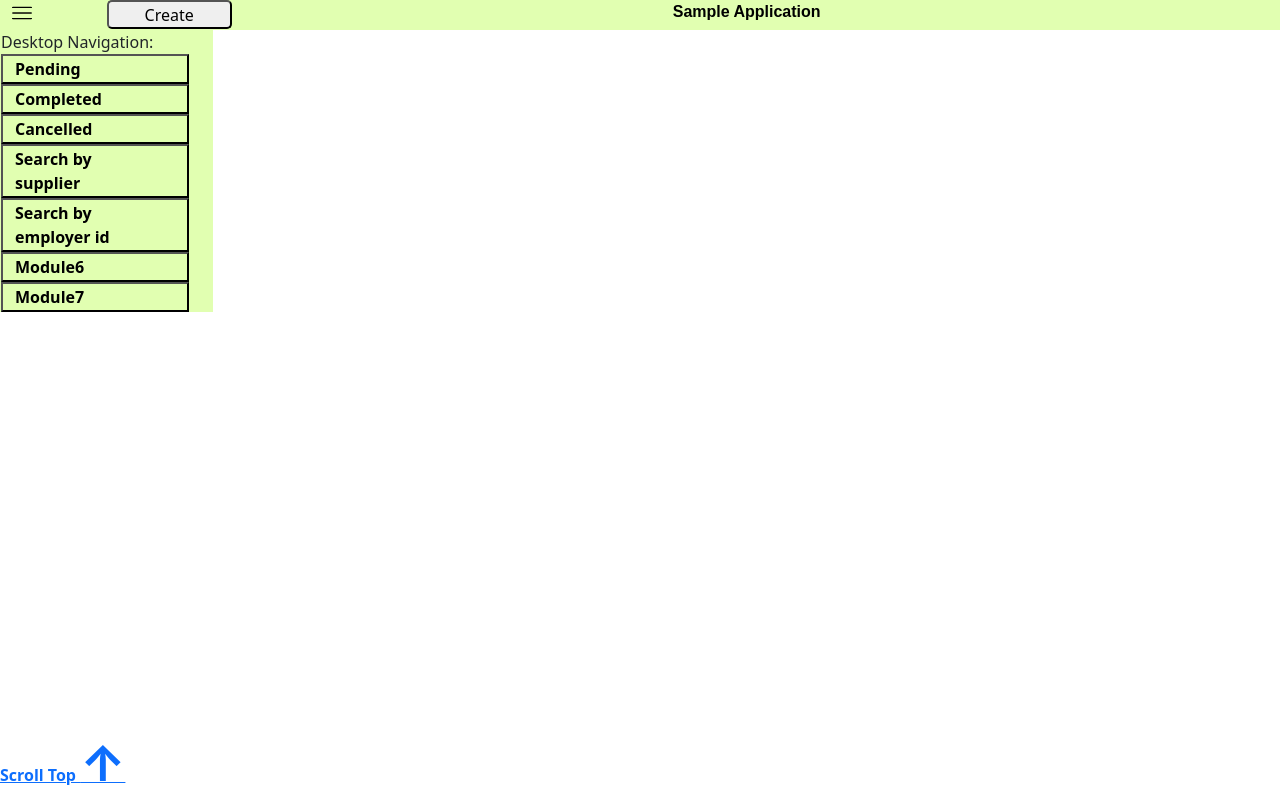
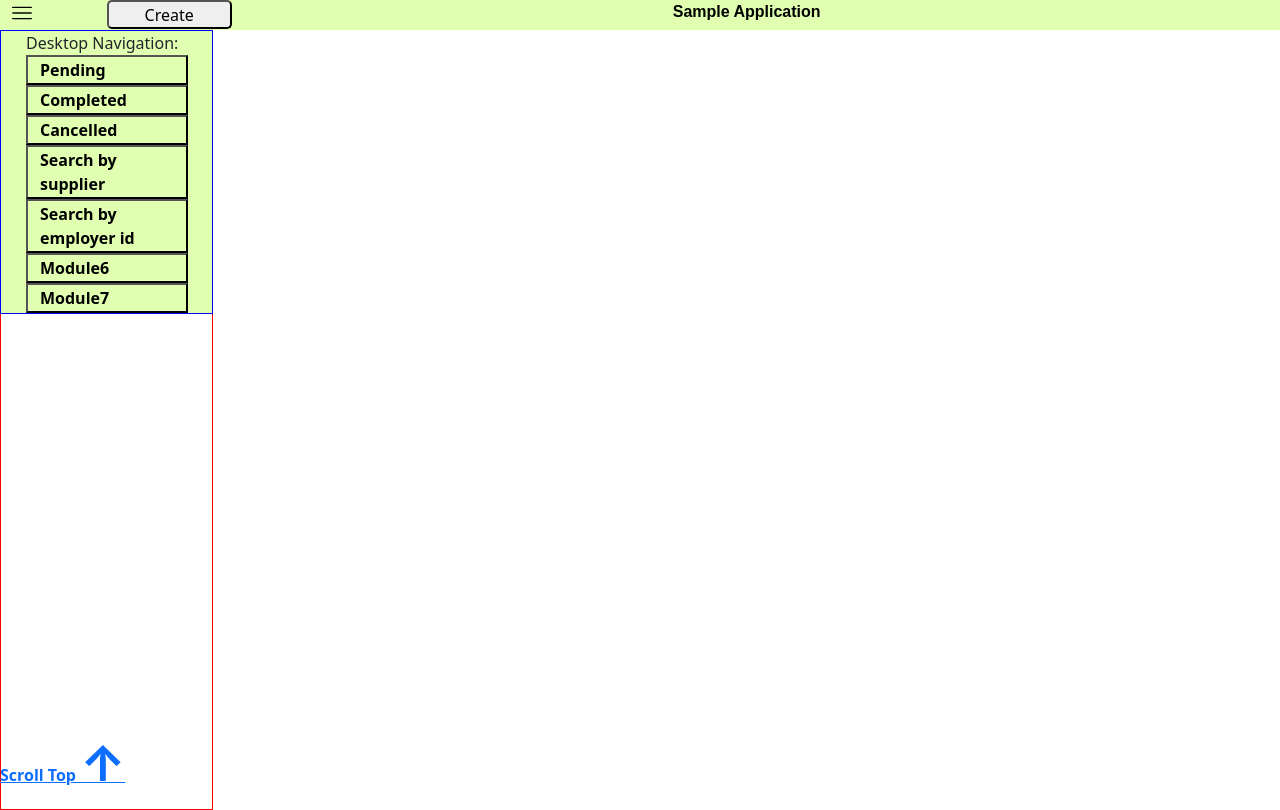
Before and after one commit to Sailaja-Namuduri/demo, a React (Create React App) app: page / in a window 1280 px wide. Built offline with nearby package versions, Linux system fonts and the light colour scheme.

Commit message:
HidePanel-Default display In Desktop

```diff
--- a/src/GridPage.jsx
+++ b/src/GridPage.jsx
@@ -37,9 +37,10 @@ export const GridPage=({phide,modhide,modhidefun})=>{
                             </div>:''
                         }
                     </div>:
-                    <div className="d-none d-md-block col-xs-2 col-sm-2 col-md-2 col-lg-2">
-                        <div className="d-none d-md-block col-xs-2 col-sm-2 col-md-2 col-lg-2" style={{border:'0px solid #8f5d5d',position:'fixed',top:30,left:-12}}>
-                            <div className="row" style={{border:'0px solid blue',backgroundColor:'#E1FFB1',paddingLeft:'25px'}}>Desktop Navigation:
+                    <div className="d-none d-md-block col-xs-2 col-sm-2 col-md-2 col-lg-2" style={{border:'1px solid red'}}>
+                        <div className="row" style={{border:'1px dashed #0bf32687'}}>
+                            <div className="d-none d-md-block col-xs-2 col-sm-2 col-md-2 col-lg-2" style={{border:'0px solid #8f5d5d',position:'fixed',top:30,left:0}}>
+                                <div className="row" style={{border:'1px solid blue',backgroundColor:'#E1FFB1',paddingLeft:'25px'}}>Desktop Navigation:
                                     <div className="row" style={{border:'0px solid yellow'}}>
                                         <NavButton><Link to='/module1' style={{textDecoration:'none',color:'black',fontWeight:'bold'}}><div className="col-sm-10 col-md-10 col-lg-10">Pending</div></Link></NavButton>
                                         <NavButton><Link to='/module2' style={{textDecoration:'none',color:'black',fontWeight:'bold'}}><div className="col-sm-10 col-md-10 col-lg-10">Completed</div></Link></NavButton>
@@ -52,20 +53,18 @@ export const GridPage=({phide,modhide,modhidefun})=>{
                                 </div>
                             </div>
                         </div>
+                    </div>
                 }
                 {phide?
 
-                    <div className="row"style={{border:'5px solid cyan'}}>
-
-                        <div className="d-none d-md-block col-md-1 col-lg-1 text-center" style={{borderRight:'1px solid #BEBEBE',padding:'10px',border:'4px solid black',width:'9px'}}>
-                            <div className="row text-center" >
-                                <div className="col-1 d-none d-md-block" style={{border:'3px dashed cyan'}}>
+                    <div className="d-block col-xs-12 col-sm-12 col-md-12 col-lg-12">
+                        <div className="row">
+                            <div className="d-block col-xs-2 col-sm-2 col-md-2 col-lg-2" style={{border:'2px solid #1477da'}}>
                                 <HidePanelShortcuts/>
                             </div>
-                            </div>
-                        </div>
-
-                        <div className="col-xs-11 col-sm-11 col-md-11 col-lg-11 text-center" style={{borderLeft:'1px solid #BEBEBE',padding:'10px',border:'4px dashed red'}}>
+                            <div className="d-block col-xs-2 col-sm-2 col-md-10 col-lg-10" style={{border:'0px solid #b235d5'}}>
+                                <div className="row">
+                                    <div className="col-xs-12 col-sm-12 col-md-12 col-lg-12 text-center" style={{border:'0px dashed red'}}>
                                         <Routes>
                                             <Route path='/module1' element={<Module1/>}/>
                                             <Route path='/module2' element={<Module2/>}/>
@@ -76,8 +75,11 @@ export const GridPage=({phide,modhide,modhidefun})=>{
                                             <Route path='/module7' element={<Module7/>}/>
                                         </Routes>
                                     </div>
+                                </div>
+                            </div>
+                        </div>
                     </div>:
-                    <div className="col-xs-10 col-sm-10 col-md-10 col-lg-10 text-center" style={{borderLeft:'1px solid #BEBEBE',padding:'10px',borderLeft:'0px solid green',borderRight:'0px solid green',borderBottom:'0px solid green'}}>
+                    <div className="col-xs-10 col-sm-10 col-md-10 col-lg-10 text-center" style={{borderLeft:'0px solid green',borderRight:'0px solid green',borderBottom:'0px solid green'}}>
                         <Routes>
                             <Route path='/module1' element={<Module1/>}/>
                             <Route path='/module2' element={<Module2/>}/>
--- a/src/reusable_components/hidePanelShortcuts.jsx
+++ b/src/reusable_components/hidePanelShortcuts.jsx
@@ -8,7 +8,7 @@ import seven from '../Images/7.png';
 
 export const HidePanelShortcuts=()=>{
     return(
-        <div className="row" style={{border:'2px dashed orange'}}>
+        <div className="row" style={{border:'0px dashed orange'}}>
             <div className="col-sm-12 col-md-12 col-lg-12"><img src={one} width={15} height={15}/></div>
             <div className="col-sm-12 col-md-12 col-lg-12"><img src={two} width={15} height={15}/></div>
             <div className="col-sm-12 col-md-12 col-lg-12"><img src={three} width={15} height={15}/></div>
--- a/src/styledComponents/GridPageStyles.js
+++ b/src/styledComponents/GridPageStyles.js
@@ -11,7 +11,5 @@ text-align:left;
 `;
 
 export const NavdeskLink=styled(Link)`
-    text-decoration:none;
-    color:black;
-    font-weight: bold;
+    text-decoration:none;color:black;font-weight: bold;
 `;
```
Lines whose indentation alone changed are shown as unchanged.
